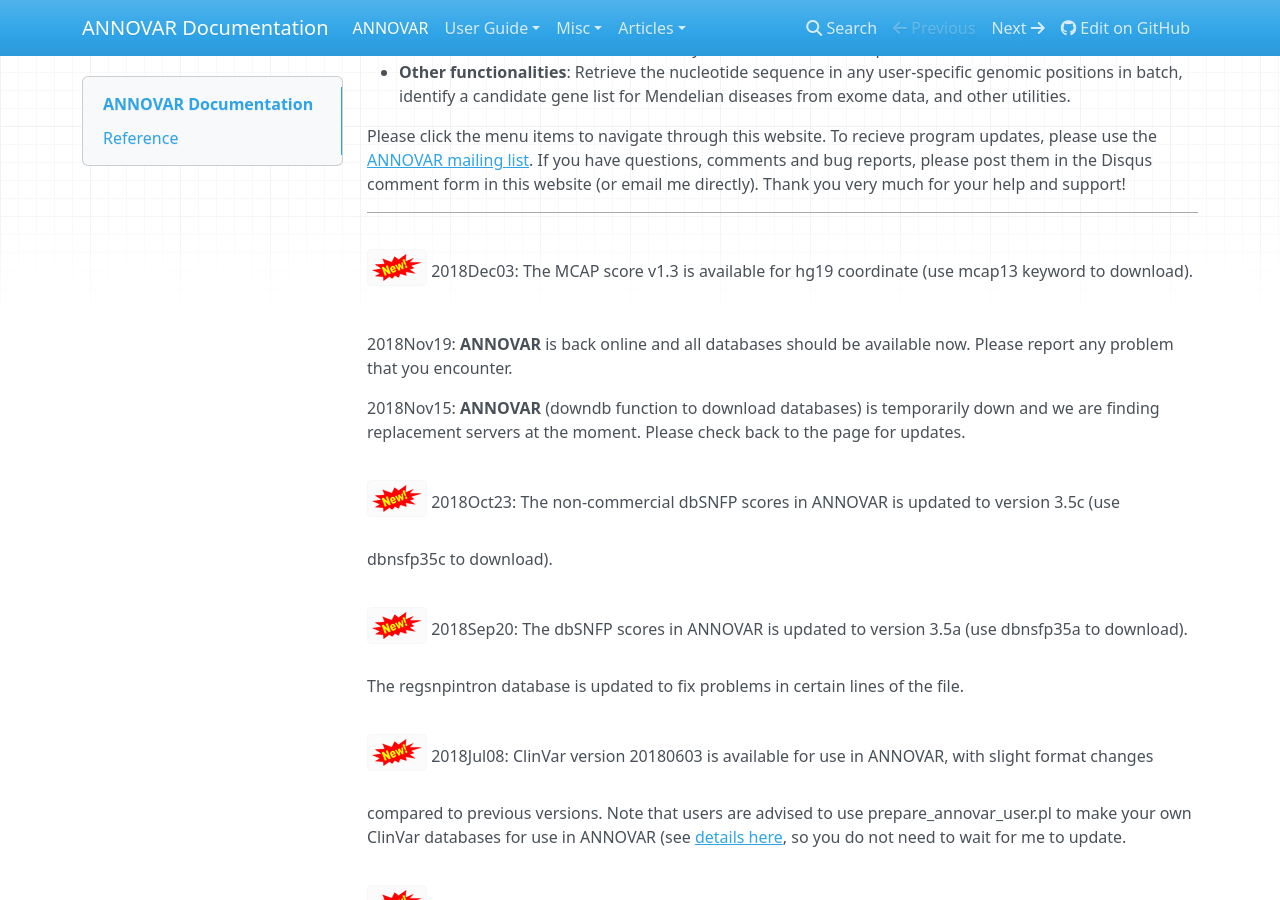
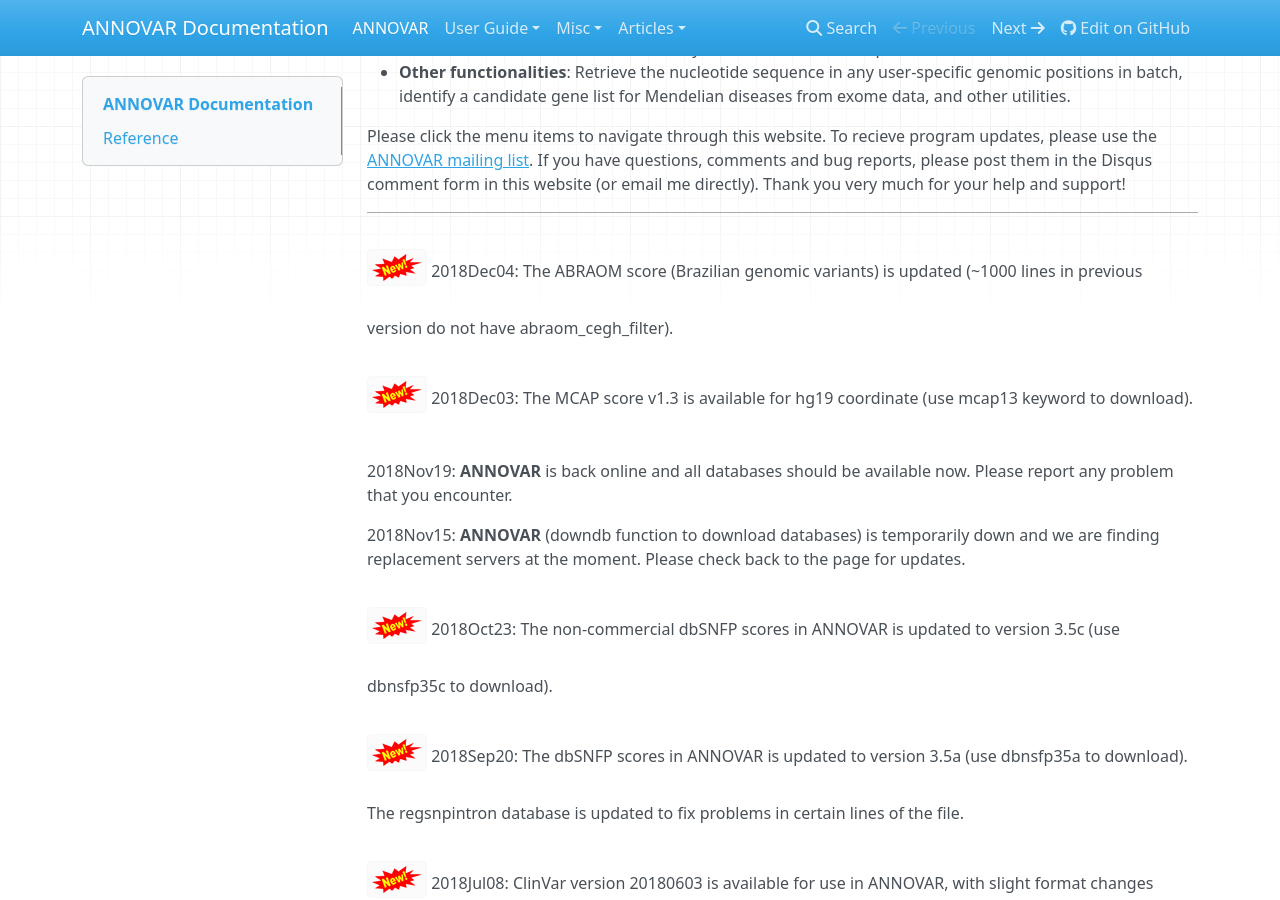
Before and after one commit to WGLab/doc-ANNOVAR, an MkDocs documentation site: the page built from docs/index.md, in a window 1280 px wide and 900 px high, scrolled down 474 px. Built offline with MkDocs 1.6.1, drawn with Linux system fonts in a browser that asks for light colours; nearby versions of some CDN libraries; old or Windows-style settings are respelled for this version of MkDocs.

Commit message:
Update index.md

```diff
--- a/docs/index.md
+++ b/docs/index.md
@@ -10,6 +10,8 @@ ANNOVAR is an efficient software tool to utilize update-to-date information to f
 Please click the menu items to navigate through this website. To recieve program updates, please use the [ANNOVAR mailing list](https://groups.google.com/forum/#!forum/annovar). If you have questions, comments and bug reports, please post them in the Disqus comment form in this website (or email me directly). Thank you very much for your help and support!
 
 ---
+
+![new](img/new.png) 2018Dec04: The ABRAOM score (Brazilian genomic variants) is updated (~1000 lines in previous version do not have abraom_cegh_filter).
 
 ![new](img/new.png) 2018Dec03: The MCAP score v1.3 is available for hg19 coordinate (use mcap13 keyword to download).
 
```
